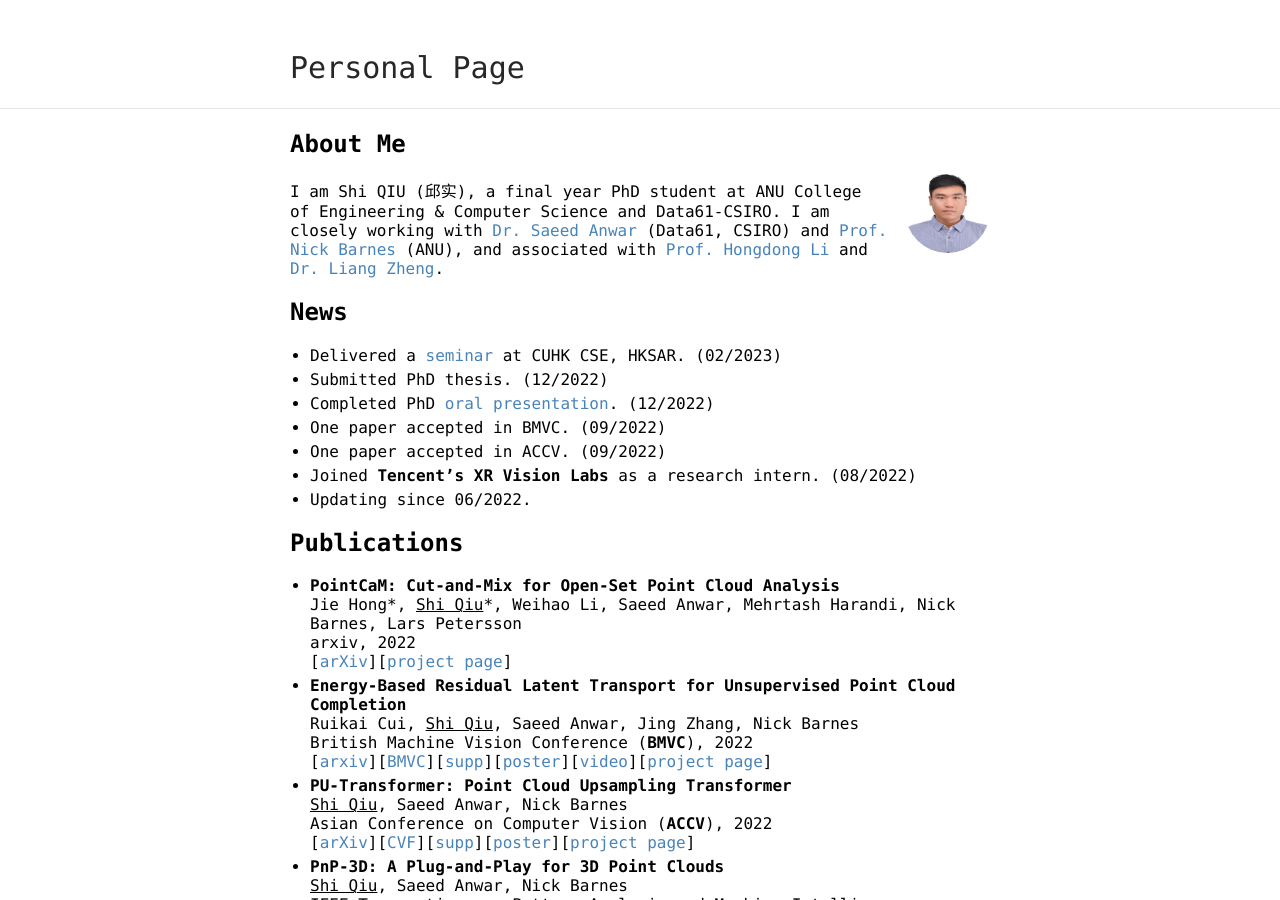
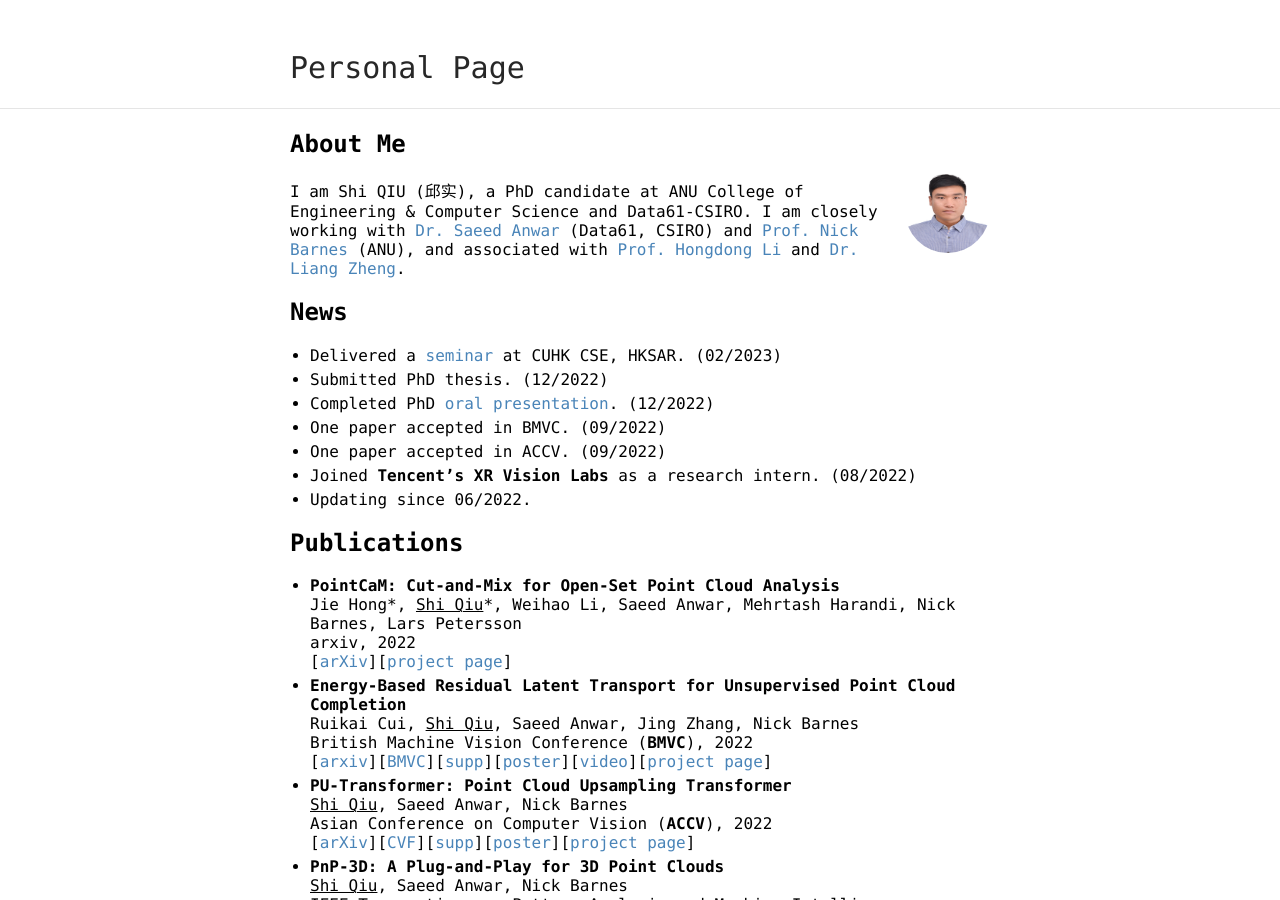
Before and after one commit to ShiQiu0419/ShiQiu0419.github.io, a Jekyll site: the page built from index.md, in a window 1280 px wide and 900 px high. Built offline with Jekyll 4.4.1, drawn with Linux system fonts in a browser that asks for light colours; our own code applies the rules of GitHub Pages for plain Markdown files.

Commit message:
Update index.md

```diff
--- a/index.md
+++ b/index.md
@@ -5,7 +5,7 @@
 ## About Me
 <img class="profile-picture" src="me.jpg">
 
-I am Shi QIU (邱实), a final year PhD student at ANU College of Engineering & Computer Science and Data61-CSIRO. I am closely working with [Dr. Saeed Anwar](https://saeed-anwar.github.io/) (Data61, CSIRO) and [Prof. Nick Barnes](http://users.cecs.anu.edu.au/~nmb/) (ANU), and associated with [Prof. Hongdong Li](http://users.cecs.anu.edu.au/~hongdong/) and [Dr. Liang Zheng](https://zheng-lab.cecs.anu.edu.au/index.html).
+I am Shi QIU (邱实), a PhD candidate at ANU College of Engineering & Computer Science and Data61-CSIRO. I am closely working with [Dr. Saeed Anwar](https://saeed-anwar.github.io/) (Data61, CSIRO) and [Prof. Nick Barnes](http://users.cecs.anu.edu.au/~nmb/) (ANU), and associated with [Prof. Hongdong Li](http://users.cecs.anu.edu.au/~hongdong/) and [Dr. Liang Zheng](https://zheng-lab.cecs.anu.edu.au/index.html).
 
 ## News
 * Delivered a [seminar](https://www.cse.cuhk.edu.hk/upcoming-events/learning-deep-feature-representations-of-3d-point-cloud-data/) at CUHK CSE, HKSAR. (02/2023)
```
